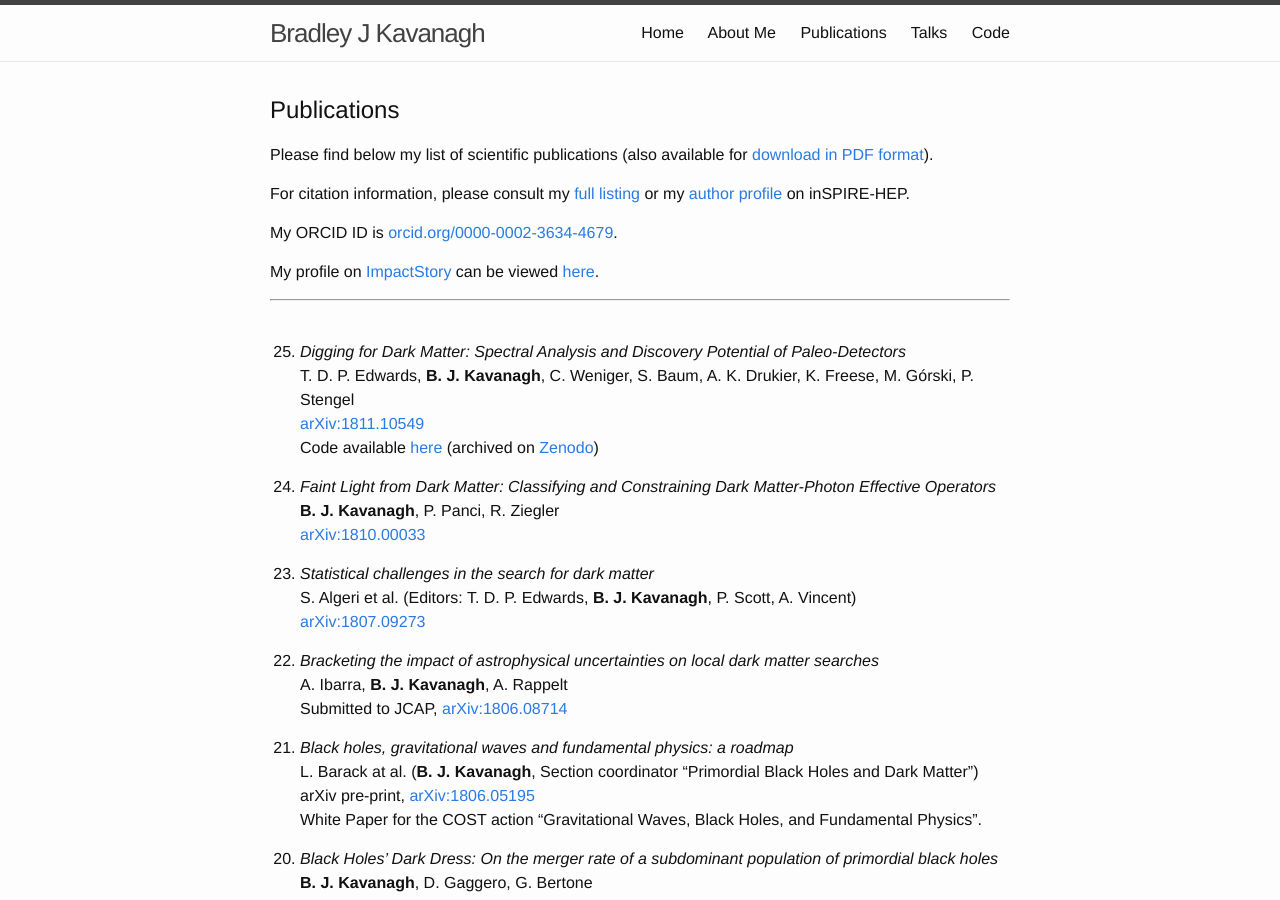
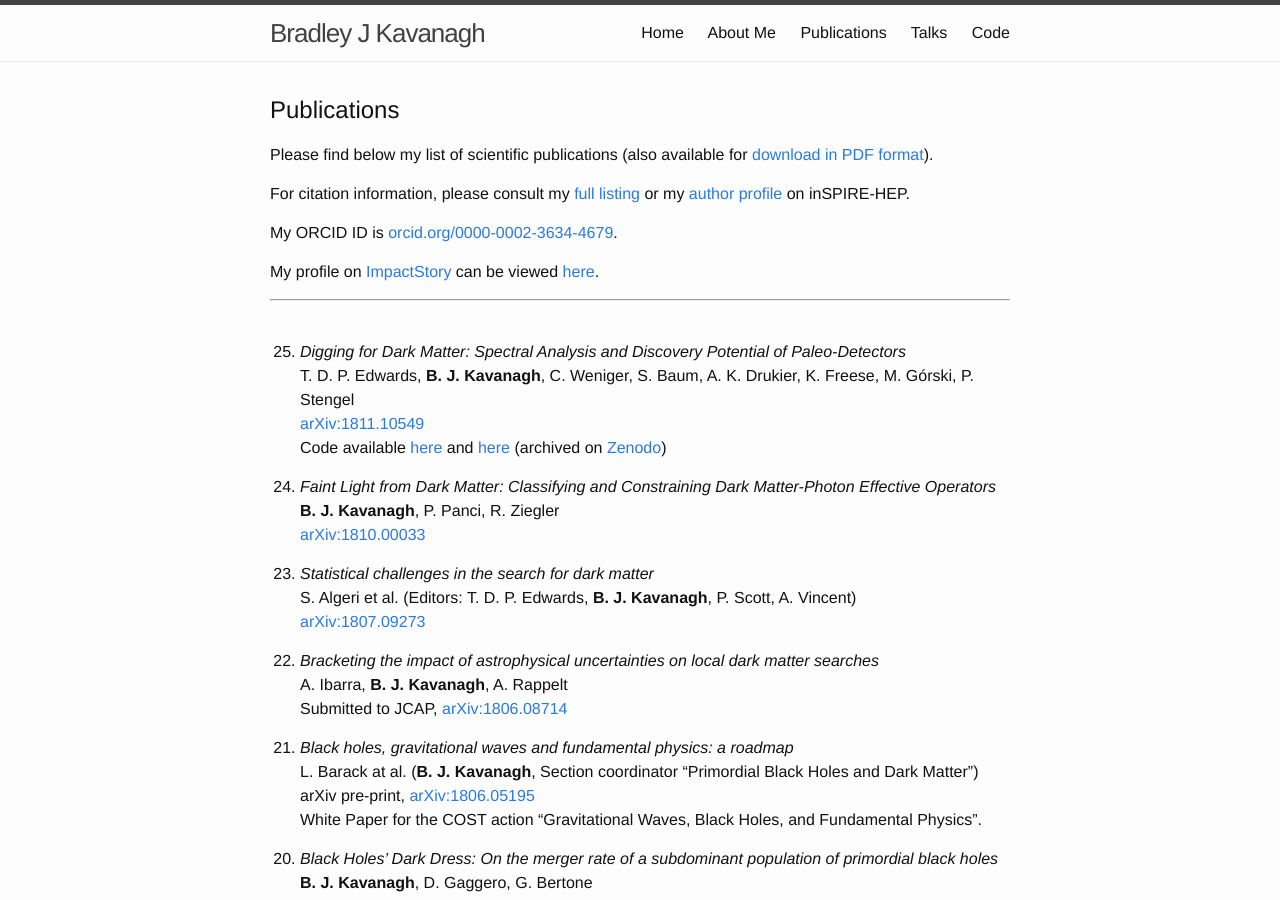
Before and after one commit to bradkav/bradkav.github.io, a Jekyll site: the page built from publications.md, in a window 1280 px wide and 900 px high. Built offline with Jekyll 4.4.1, drawn with Linux system fonts in a browser that asks for light colours.

Commit message:
Updated publication list

```diff
--- a/publications.md
+++ b/publications.md
@@ -22,7 +22,7 @@ My profile on [ImpactStory](https://impactstory.org/) can be viewed [here](https
 25. *Digging for Dark Matter: Spectral Analysis and Discovery Potential of Paleo-Detectors*
 T. D. P. Edwards, **B. J. Kavanagh**, C. Weniger, S. Baum, A. K. Drukier, K. Freese, M. Górski, P. Stengel
 [arXiv:1811.10549](https://arxiv.org/abs/1811.10549)
-Code available [here](https://github.com/tedwards2412/paleo_detectors/) (archived on [Zenodo](https://zenodo.org/badge/latestdoi/142072044))
+Code available [here](https://github.com/tedwards2412/paleopy/) and  [here](https://github.com/tedwards2412/paleo_detectors/) (archived on [Zenodo](https://zenodo.org/badge/latestdoi/142072044))
 
 24. *Faint Light from Dark Matter: Classifying and Constraining Dark Matter-Photon Effective Operators*
 **B. J. Kavanagh**, P. Panci, R. Ziegler
```
Also changed, not shown: 1 other file.
